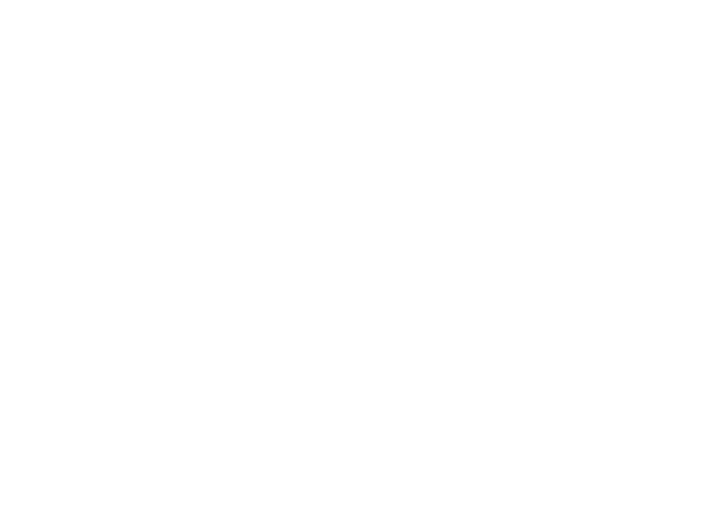
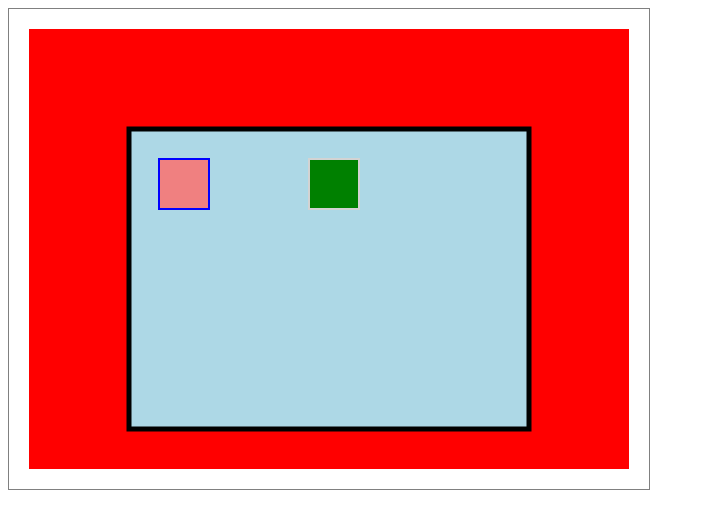
Before and after one commit to LRLogan/IGME330, a plain HTML site: page larrondo-l-pe04/larrondo-l-cs-canvas-1.html in a window 1280 px wide. Shown: the whole page, without its empty margins (0-705 px from the left). Drawn offline with Linux system fonts and the light colour scheme.

Commit message:
part 1 of pe4 done

```diff
--- a/larrondo-l-pe04/larrondo-l-cs-canvas-1.html
+++ b/larrondo-l-pe04/larrondo-l-cs-canvas-1.html
@@ -1,11 +1,60 @@
 <!DOCTYPE html>
 <html lang="en">
 <head>
-    <meta charset="UTF-8">
-    <meta name="viewport" content="width=device-width, initial-scale=1.0">
-    <title>Canvas 1</title>
+	<meta charset="utf-8" />
+	<title>First Canvas</title>
+	<style>
+	canvas{
+		border:1px solid gray;
+	}
+	</style>
+	<script>
+		// #0 - in this class we will always use ECMAScript 5's "strict" mode
+		// See what 'use strict' does here:
+		// https://developer.mozilla.org/en-US/docs/Web/JavaScript/Reference/Functions_and_function_scope/Strict_mode
+		"use strict";
+
+		// #1 call the `init` function after the pages loads
+		window.onload = init;
+
+		function init(){
+			console.log("page loaded!");
+			// #2 Now that the page has loaded, start drawing!
+
+			// A - `canvas` variable points at <canvas> tag
+			let canvas = document.querySelector("canvas");
+
+			// B - the `ctx` variable points at a "2D drawing context"
+			let ctx = canvas.getContext("2d");
+
+			// C - all fill operations are now in red
+			ctx.fillStyle = "red";
+
+			// D - fill a rectangle with the current fill color
+			ctx.fillRect(20,20,600,440);
+
+            // Drawing a 400x300 rect at 120, 120 with a border
+            drawRect(ctx, 120, 120, 400, 300, "lightblue", "black", 5);
+
+            // Drawing additional rects
+            drawRect(ctx, 150, 150, 50, 50, "lightcoral", "blue", 2);
+            drawRect(ctx, 300, 150, 50, 50, "green", "lightgrey", 2);
+
+		}
+
+        function drawRect(ctx, x, y, width, height, fillColor, borderColor, borderWidth)
+        {
+            ctx.fillStyle = fillColor;
+            ctx.fillRect(x, y, width, height);
+            ctx.strokeStyle = borderColor;
+            ctx.lineWidth = borderWidth;
+            ctx.strokeRect(x, y, width, height);
+        }
+	</script>
 </head>
 <body>
-
+	<canvas width="640" height="480">
+		Get a real browser!
+	</canvas>
 </body>
 </html>
```
